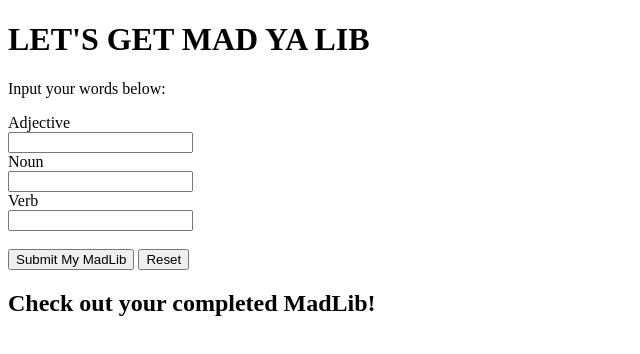
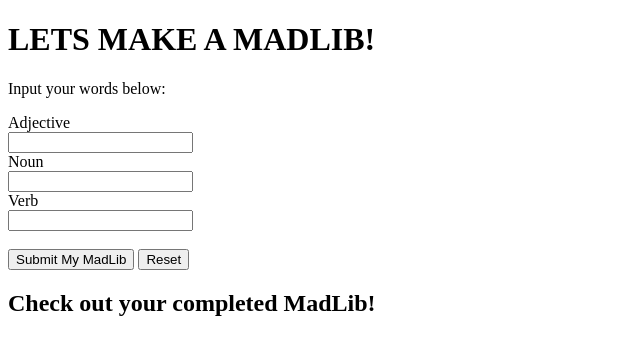
Before and after one commit to rroyle87/MadLibz, a plain HTML site: page index.html in a window 1280 px wide. Shown: the whole page, without its empty margins (0-640 px from the left). Drawn offline with Linux system fonts and the light colour scheme.

Commit message:
edited H1

```diff
--- a/index.html
+++ b/index.html
@@ -11,7 +11,7 @@
 
 <body>
     <div id="app"></div>
-    <h1>LET'S GET MAD YA LIB</h1>
+    <h1>LETS MAKE A MADLIB!</h1>
     <div class="header">
         <p>Input your words below:</p>
     </div>
```
